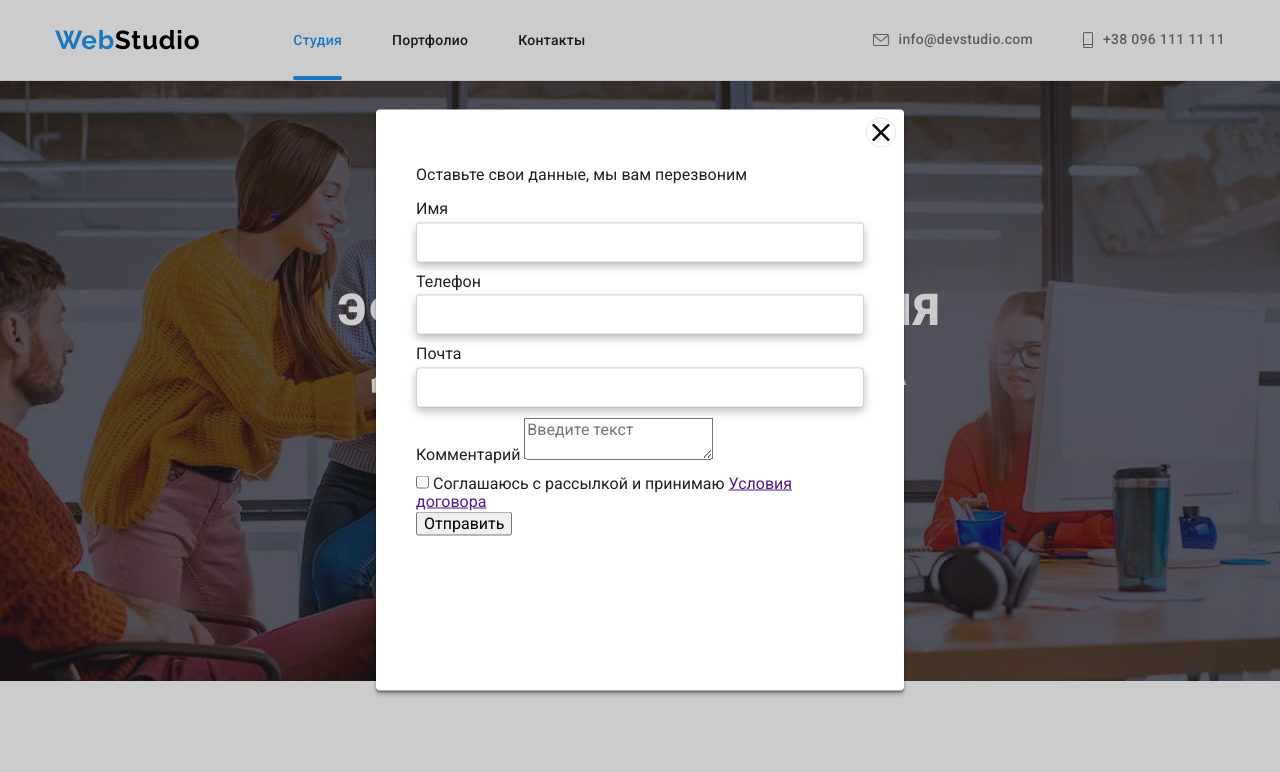
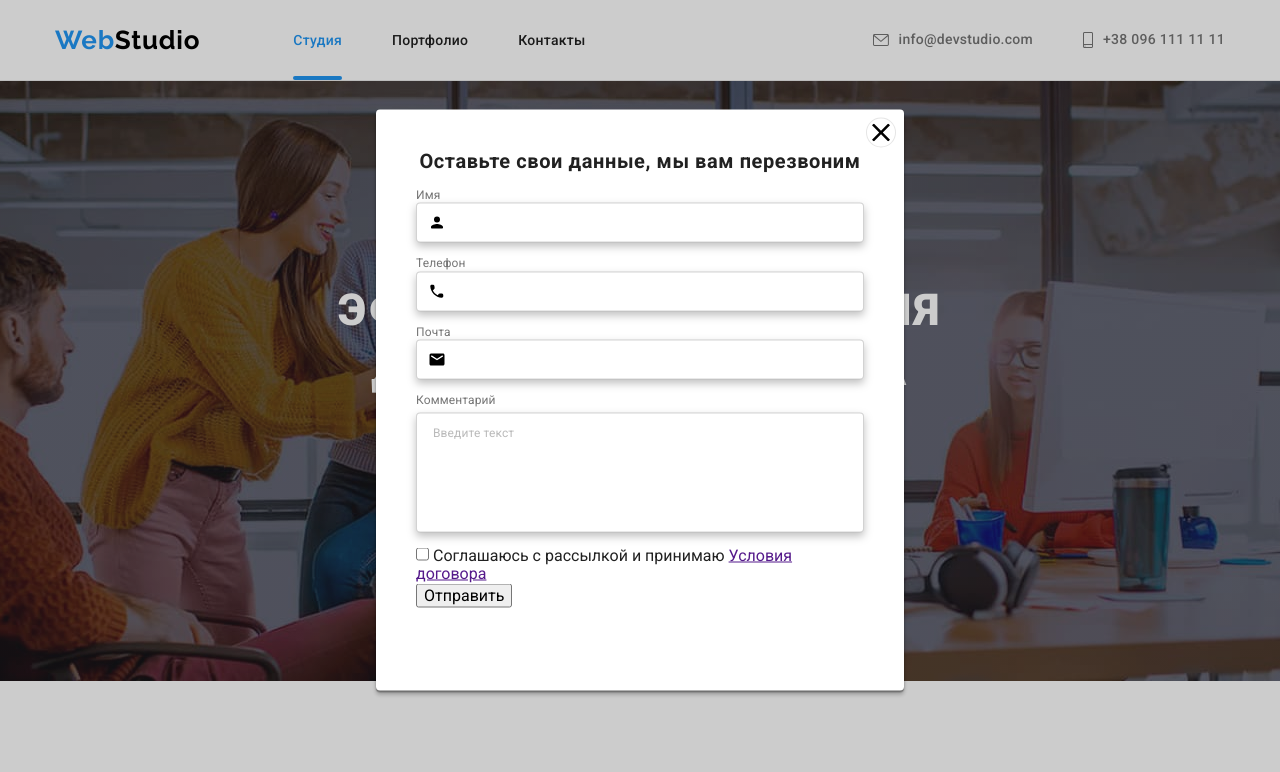
Before and after one commit to alvaza81/goit-markup-hw-06, a plain HTML site: page index.html in a window 1280 px wide. Both pictures are taken after a click on the button "Заказать услугу". Shown: the top 772 px of the page. Drawn offline with nearby package versions, Linux system fonts and the light colour scheme.

Commit message:
save 1.1

```diff
--- a/css/styles.css
+++ b/css/styles.css
@@ -448,6 +448,7 @@ body {
 }
 .client-button:hover,
 .client-button:focus {
+  outline: none;
   border: 1px solid var(--akcent-text-color);
   box-sizing: border-box;
   border-radius: 4px;
@@ -695,6 +696,8 @@ body {
   transform: translateY(0%);
 }
 
+/* БЕКДРОП */
+
 .backdrop {
   position: fixed;
   top: 0;
@@ -738,19 +741,102 @@ body {
   background-color: var(--primary-bg-color);
   padding: 0;
   cursor: pointer;
+  transition: fill 250ms cubic-bezier(0.4, 0, 0.2, 1);
 }
+
+.modal-close-btn:focus,
+.modal-close-btn:hover {
+  outline: none;
+  fill: var(--akcent-text-color);
+}
+
+/* ФОРМА в БЕКДРОПІ */
+
+.contact-form {
+}
+
+.contact-form-title {
+  font-family: var(--primary-font-famili);
+  font-weight: bold;
+  font-size: 20px;
+  line-height: 1.15;
+  text-align: center;
+  letter-spacing: 0.03em;
+  color: var(--primary-text-color);
+  margin: 0 0 12px 0;
+}
+
 .contact-form-field {
   display: block;
-  padding-bottom: 10px;
+  margin-bottom: 10px;
 }
 
 .contact-form-input {
-  padding: 0;
+  padding: 0 0 0 42px;
   width: 100%;
   height: 40px;
   border: 1px solid rgba(33, 33, 33, 0.2);
   box-sizing: border-box;
   filter: drop-shadow(0px 4px 4px rgba(0, 0, 0, 0.25));
   border-radius: 4px;
+  transition: border-color 250ms cubic-bezier(0.4, 0, 0.2, 1);
+}
+
+.contact-form-input:focus {
+  outline: none;
+  border-color: var(--akcent-text-color);
+}
+
+.contact-form-input:focus + .contact-form-icon {
+  fill: var(--akcent-text-color);
+}
+
+.contact-form-input-wrapper {
+  position: relative;
   margin-top: 4px;
 }
+
+.contact-form-explanation {
+  font-family: var(--primary-font-famili);
+  font-weight: 400;
+  font-size: 12px;
+  line-height: 1.17;
+  letter-spacing: 0.01em;
+  color: var(--secondary-text-color);
+}
+
+.contact-form-icon {
+  position: absolute;
+  top: 50%;
+  left: 12px;
+  transform: translateY(-50%);
+  display: block;
+  transition: fill 250ms cubic-bezier(0.4, 0, 0.2, 1);
+}
+
+.contact-form-message {
+  width: 100%;
+  height: 120px;
+  padding: 12px 16px;
+  margin-top: 4px;
+  resize: none;
+  border: 1px solid rgba(33, 33, 33, 0.2);
+  box-sizing: border-box;
+  filter: drop-shadow(0px 4px 4px rgba(0, 0, 0, 0.25));
+  border-radius: 4px;
+  transition: border-color 250ms cubic-bezier(0.4, 0, 0.2, 1);
+}
+
+.contact-form-message:focus {
+  outline: none;
+  border-color: var(--akcent-text-color);
+}
+
+.contact-form-message::placeholder {
+  font-family: var(--primary-font-famili);
+  font-weight: 400;
+  font-size: 12px;
+  line-height: 1.17;
+  letter-spacing: 0.01em;
+  color: rgba(117, 117, 117, 0.5);
+}
--- a/index.html
+++ b/index.html
@@ -477,23 +477,43 @@
         </button>
 
         <!-- "ФОРМА в БЕКДРОПІ" -->
-        <p>Оставьте свои данные, мы вам перезвоним</p>
+
         <form class="contact-form">
+          <p class="contact-form-title">
+            Оставьте свои данные, мы вам перезвоним
+          </p>
           <label class="contact-form-field"
-            >Имя<input class="contact-form-input" type="text" name="user_name"
-          /></label>
+            ><span class="contact-form-explanation">Имя</span>
+            <span class="contact-form-input-wrapper">
+              <input class="contact-form-input" type="text" name="user_name" />
+              <svg class="contact-form-icon" width="18" height="18">
+                <use href="./images/icons.svg#icon-person-black"></use>
+              </svg>
+            </span>
+          </label>
           <label class="contact-form-field"
-            >Телефон
-            <input class="contact-form-input" type="tel" name="user_phone"
-          /></label>
+            ><span class="contact-form-explanation">Телефон</span>
+            <span class="contact-form-input-wrapper">
+              <input class="contact-form-input" type="tel" name="user_phone" />
+              <svg class="contact-form-icon" width="18" height="18">
+                <use href="./images/icons.svg#icon-phone-black"></use>
+              </svg>
+            </span>
+          </label>
           <label class="contact-form-field"
-            >Почта<input
-              class="contact-form-input"
-              type="email"
-              name="user_email"
-          /></label>
+            ><span class="contact-form-explanation">Почта</span>
+            <span class="contact-form-input-wrapper">
+              <input
+                class="contact-form-input"
+                type="email"
+                name="user_email" />
+              <svg class="contact-form-icon" width="18" height="18">
+                <use
+                  href="./images/icons.svg#icon-email-black"
+                ></use></svg></span
+          ></label>
           <label class="contact-form-field"
-            >Комментарий
+            ><span class="contact-form-explanation">Комментарий</span>
             <textarea
               class="contact-form-message"
               placeholder="Введите текст"
@@ -521,3 +541,11 @@
     <script src="./js/modal.js"></script>
   </body>
 </html>
+
+<!-- <svg class="contact-form-icon" width="18" height="18">
+  <use href="./images/icons.svg#icon-check-icon"></use>
+</svg> -->
+
+<!-- <svg class="contact-form-icon" width="18" height="18">
+  <use href="./images/icons.svg#icon-icon-send"></use>
+</svg> -->
```
